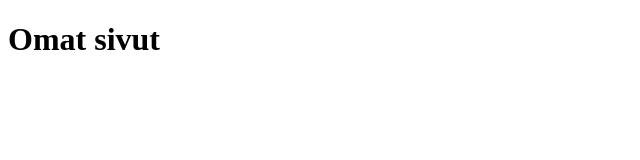
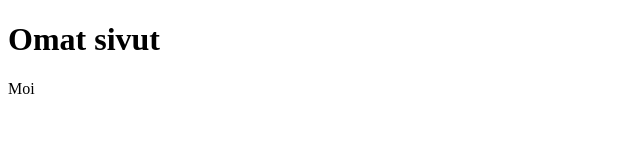
Before and after one commit to purotu/testiprojekti, a plain HTML site: page index.html in a window 1280 px wide. Shown: the full height of the page, 0-640 px from the left. Drawn offline with Linux system fonts and the light colour scheme.

Commit message:
Update index.html

```diff
--- a/index.html
+++ b/index.html
@@ -7,5 +7,6 @@
 </head>
 <body>
   <h1>Omat sivut</h1>
+  <p>Moi</p>
 </body>
 </html>
```
